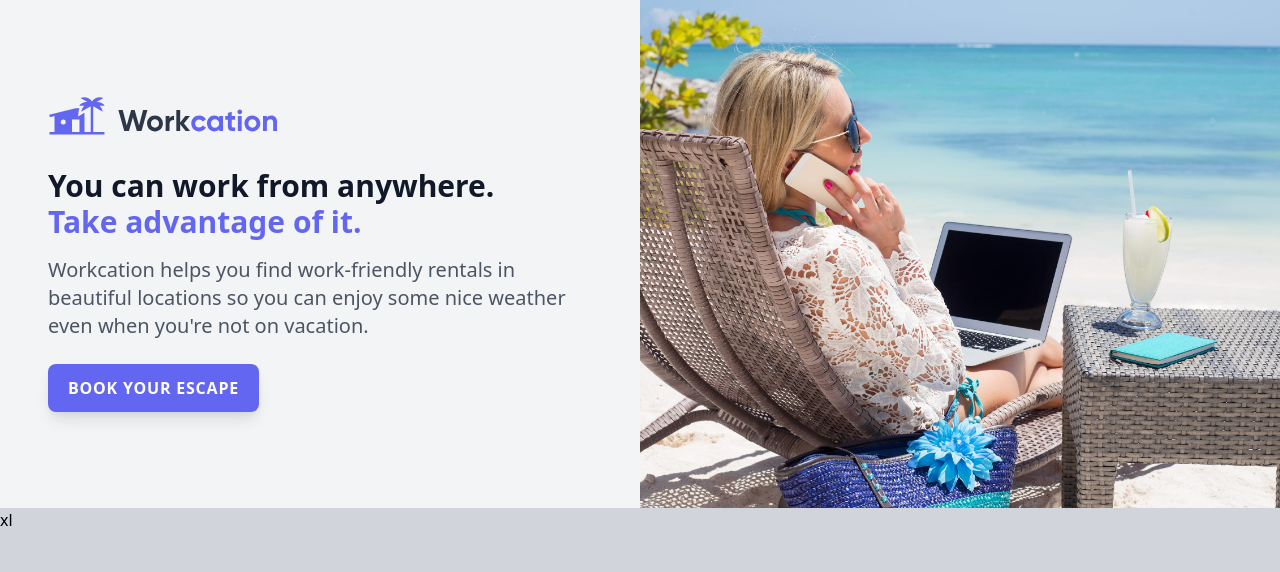
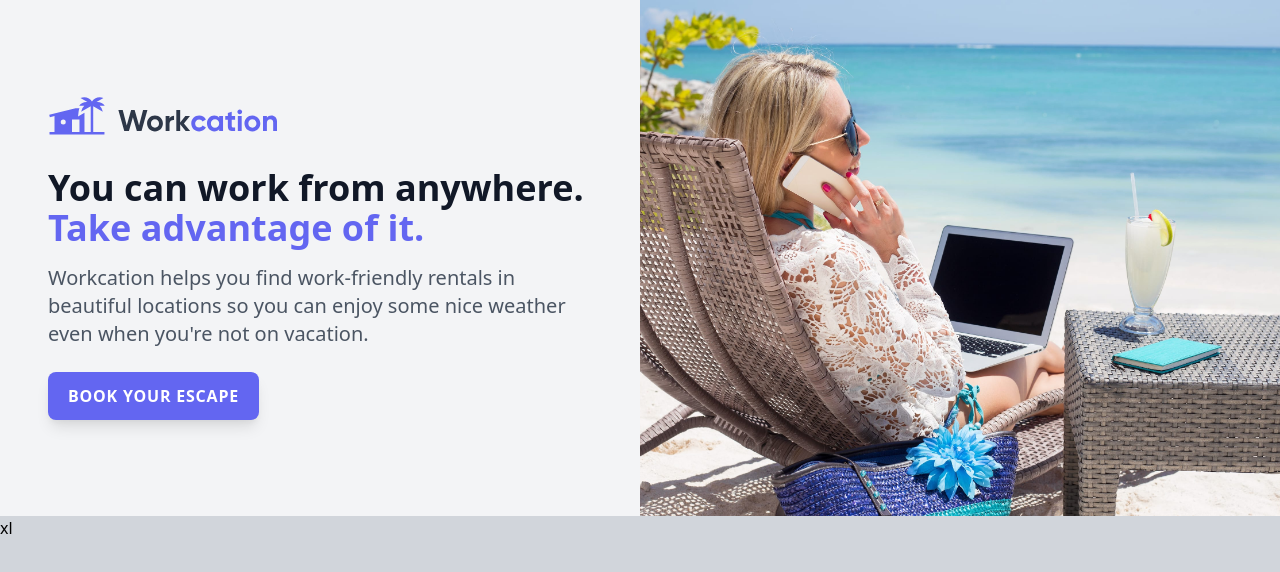
Before and after one commit to robertwrightgti/tailwind-2-zero-to-production, a website built with Vite: page index.html in a window 1280 px wide. Built offline with nearby package versions, Linux system fonts and the light colour scheme.

Commit message:
responsive - xl breakpoint

```diff
--- a/index.html
+++ b/index.html
@@ -12,7 +12,8 @@
 <body class="bg-gray-300">
     <div class="grid bg-gray-100 lg:grid-cols-2">
 
-        <div class="max-w-md px-8 py-12 mx-auto sm:max-w-xl lg:px-12 lg:py-24 lg:max-w-full">
+        <div class="max-w-md px-8 py-12 mx-auto sm:max-w-xl lg:px-12 lg:py-24 lg:max-w-full xl:mr-0">
+            <div class="xl:max-w-xl">
                 <!-- logo -->
                 <img class="h-10" src="/img/logo.svg" alt="Workcation">
                 <!-- image (md) -->
@@ -20,7 +21,7 @@
                 src="/img/beach-work.jpg"
                 alt="Woman workcationing on the beach">
                 <!-- heading -->
-            <h1 class="mt-6 text-2xl font-bold text-gray-900 sm:mt-8 sm:text-4xl lg:text-3xl">
+                <h1 class="mt-6 text-2xl font-bold text-gray-900 sm:mt-8 sm:text-4xl lg:text-3xl xl:text-4xl">
                     You can work from anywhere.
                     <br class="hidden lg:inline">
                     <span class="text-indigo-500">Take advantage of it.</span>
@@ -33,6 +34,7 @@
                     <a class="inline-block px-5 py-3 text-sm font-semibold tracking-wider text-white uppercase bg-indigo-500 rounded-lg shadow-lg sm:text-base" href="#">
                         Book your escape
                     </a>
+                </div>
             </div>
         </div>
         <div class="relative hidden lg:block">
```
Lines whose indentation alone changed are shown as unchanged.
